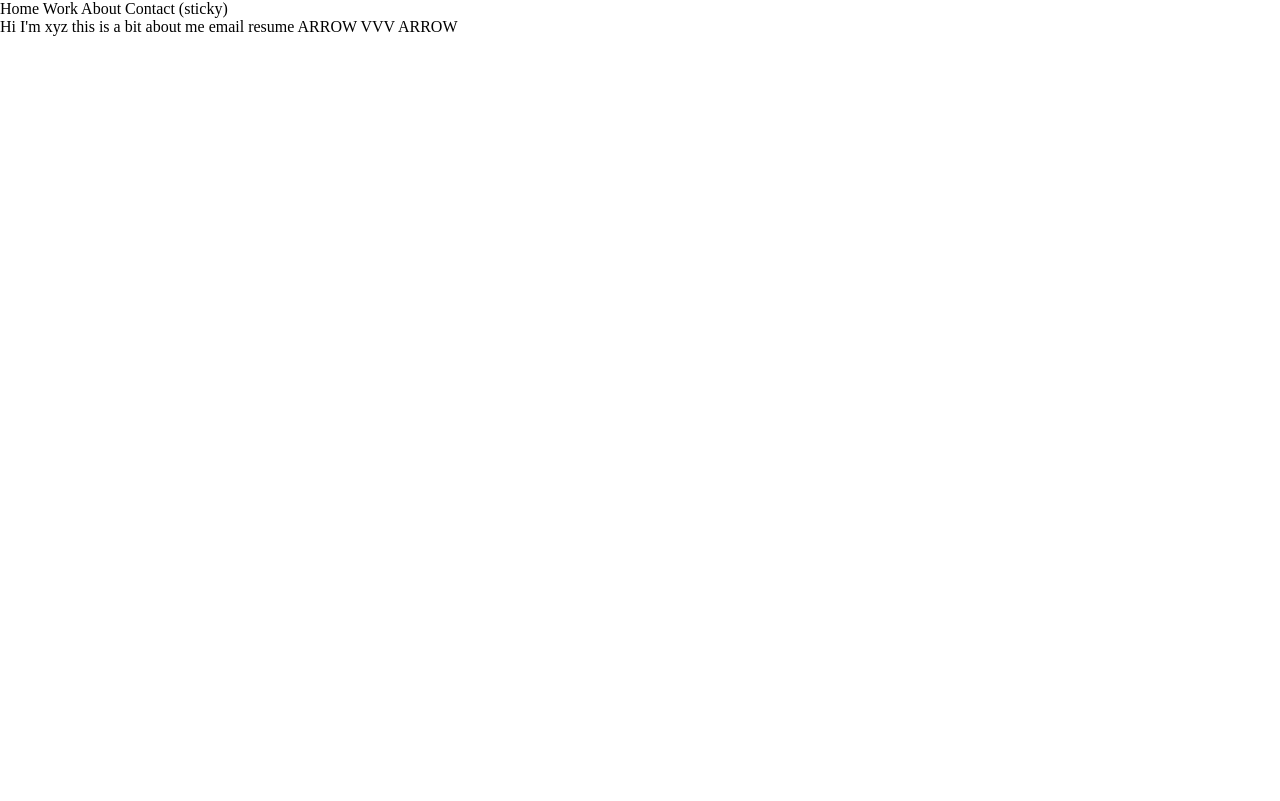
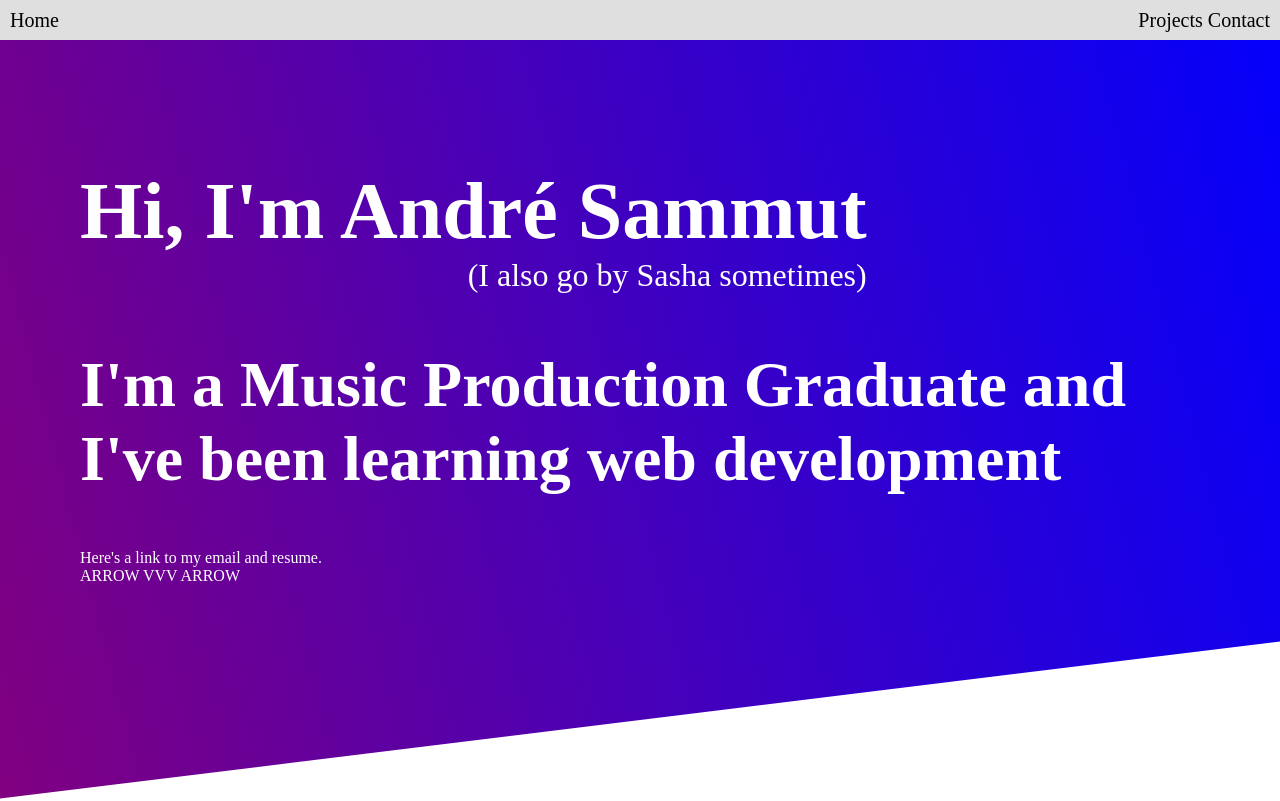
Before and after one commit to Volfy/portfolio, a plain HTML site: page index.html in a window 1280 px wide. Shown: the top 801 px of the page. Drawn offline with Linux system fonts and the light colour scheme.

Commit message:
add bg to hero. remove about.

```diff
--- a/index.html
+++ b/index.html
@@ -8,14 +8,21 @@
     <title>Portfolio</title>
 </head>
 <body>
-    <header>Home  Work About Contact (sticky)</header>
+    <header>
+        Home
+        <div>Projects Contact</div>
+    </header>
     <main>
         <section class="hero">
-        Hi I'm xyz
-        this is a bit about me
-        email resume
-
-        ARROW VVV ARROW
+            <div class="content">
+                <div>
+                    <h1>Hi, I'm André Sammut</h1>
+                    <p>(I also go by Sasha sometimes)</p>
+                </div>
+                <h2>I'm a Music Production Graduate and I've been learning web development</h2>
+                <div>Here's a link to my email and resume.</div>
+                <div class="last">ARROW VVV ARROW</div>
+            </div>
         </section>
         <section class="portfolio">
             Work
@@ -24,12 +31,6 @@
             <<< Carousel >>>
             <<< Descript >>>
             <<< Gh/Live  >>>
-    </section>
-    <section class="about">
-        About
-
-        Profile img? | Longer bio
-        Imgs of other hobbies?
         </section>
         <section class="contact">
             Github linkedin Email >?
--- a/styles.css
+++ b/styles.css
@@ -5,6 +5,18 @@ body {
 header {
     position: sticky;
     top: 0;
+    background-color: rgb(223, 223, 223);
+
+    height: min(5vh, 50px);
+
+    z-index: 1;
+
+    display: flex;
+    justify-content: space-between;
+    font-size: 20px;
+    align-items: center;
+    padding-left: 10px;
+    padding-right: 10px;
 }
 main {
     height: 100%;
@@ -15,3 +27,51 @@ section {
     height: 100vh;
     width: 100%;
 }
+.hero {
+    position: relative;
+    display: flex;
+    justify-content: center;
+    width: 100%;
+}
+h1 {
+    font-size: 5em;
+    margin-bottom: 0;
+}
+
+h2 {
+    font-size: 4em;
+}
+
+p {
+    font-size: 2em;
+    text-align: right;
+    margin-top: 0;
+}
+
+
+.hero::before {
+    position: absolute;
+    content: "";
+    top: 0;
+    left: 0;
+    right: 0;
+    bottom: 0;
+    background: linear-gradient(76deg, purple, blue);
+
+
+    transform: skewY(-7deg) translateY(-15vh);
+
+    /* header above */
+    z-index: -1;
+}
+.content {
+    max-width: 70em;
+    margin: 0 auto;
+    margin-top: 7.5vh;
+    /*margin-left: 10vw;*/
+    position: relative;
+    color: white;
+}
+.content > div {
+    max-width: fit-content;
+}
```
Lines whose indentation alone changed are shown as unchanged.
